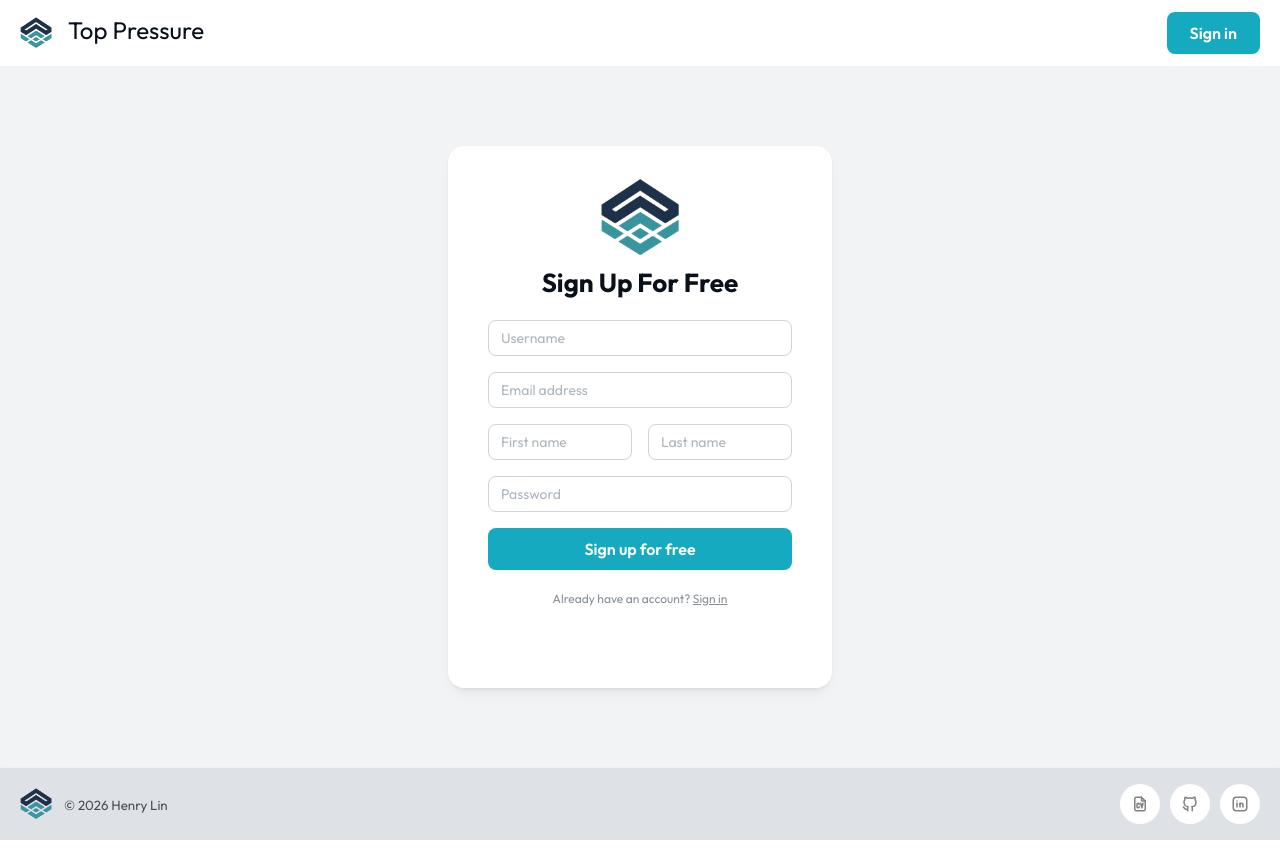
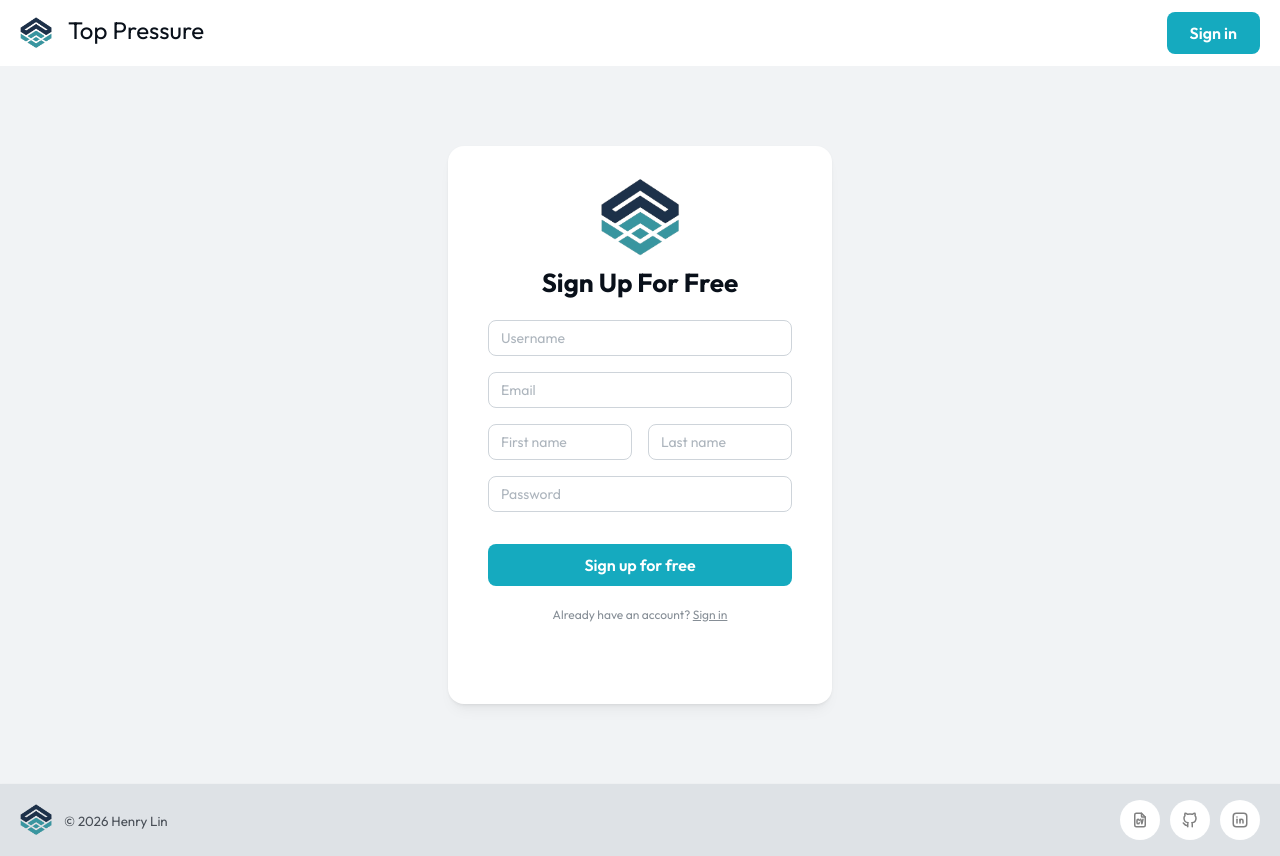
Before and after one commit to henrylin03/top-pressure-blog--FE, a React (Vite) app: page /signup in a window 1280 px wide. Built offline with nearby package versions, Linux system fonts and the light colour scheme.

Commit message:
feat(signup): display server-side errors
display as a list under the form

```diff
--- a/src/routes/signup.tsx
+++ b/src/routes/signup.tsx
@@ -3,15 +3,17 @@ import {
 	Button,
 	Card,
 	Container,
+	List,
 	SimpleGrid,
 	Stack,
 	Text,
 	TextInput,
 	Title,
 } from "@mantine/core";
-import { createFileRoute, Link } from "@tanstack/react-router";
+import { createFileRoute, Link, useNavigate } from "@tanstack/react-router";
 import { useState } from "react";
 import styles from "@/styles/Auth.module.css";
+import type { ServerSideError } from "@/types/error";
 import logoImg from "/images/logo.png";
 
 export const Route = createFileRoute("/signup")({
@@ -19,10 +21,43 @@ export const Route = createFileRoute("/signup")({
 });
 
 function SignUpForm() {
-	const [isLoading, _setIsLoading] = useState(false);
-	const [error, _setError] = useState("");
+	const navigate = useNavigate();
+	const [isLoading, setIsLoading] = useState(false);
+	const [errors, setErrors] = useState<ServerSideError["msg"][] | null>(null);
 
-	const handleSubmit = (_e) => {};
+	const handleSubmit = async (e: React.SubmitEvent<HTMLFormElement>) => {
+		e.preventDefault();
+		setIsLoading(true);
+		setErrors(null);
+
+		const form = e.currentTarget;
+		const formData = new FormData(form);
+
+		try {
+			const res = await fetch("/api/users", {
+				method: "POST",
+				headers: { "Content-Type": "application/json" },
+				body: JSON.stringify({
+					email: formData.get("email"),
+					username: formData.get("username"),
+					firstName: formData.get("firstName") || null,
+					lastName: formData.get("lastName") || null,
+					password: formData.get("password"),
+				}),
+			});
+
+			const json = await res.json();
+
+			if (res.ok) return navigate({ to: "/login", search: { redirect: "/" } });
+
+			const { errors } = json;
+			const errorMessages = errors.map((err: ServerSideError) => err.msg);
+			setErrors(errorMessages);
+		} catch (_err) {
+		} finally {
+			setIsLoading(false);
+		}
+	};
 
 	return (
 		<Container my={{ base: "xl", xs: "5rem" }}>
@@ -56,7 +91,7 @@ function SignUpForm() {
 							<TextInput
 								type="email"
 								name="email"
-								placeholder="Email address"
+								placeholder="Email"
 								required
 							/>
 							<SimpleGrid cols={2}>
@@ -69,12 +104,14 @@ function SignUpForm() {
 								placeholder="Password"
 								required
 							/>
-							{error && (
-								<Text fz="sm" c="#FF3399">
-									{error}
-								</Text>
+							{Array.isArray(errors) && errors.length && (
+								<List fz="sm" c="#FF3399" listStyleType="disc">
+									{errors.map((err) => (
+										<List.Item key={err}>{err}</List.Item>
+									))}
+								</List>
 							)}
-							<Button type="submit" size="md" loading={isLoading}>
+							<Button type="submit" size="md" loading={isLoading} mt="md">
 								Sign up for free
 							</Button>
 						</Stack>
--- /dev/null
+++ b/src/types/error.ts
@@ -0,0 +1,3 @@
+export type ServerSideError = {
+	msg: string;
+};
```
